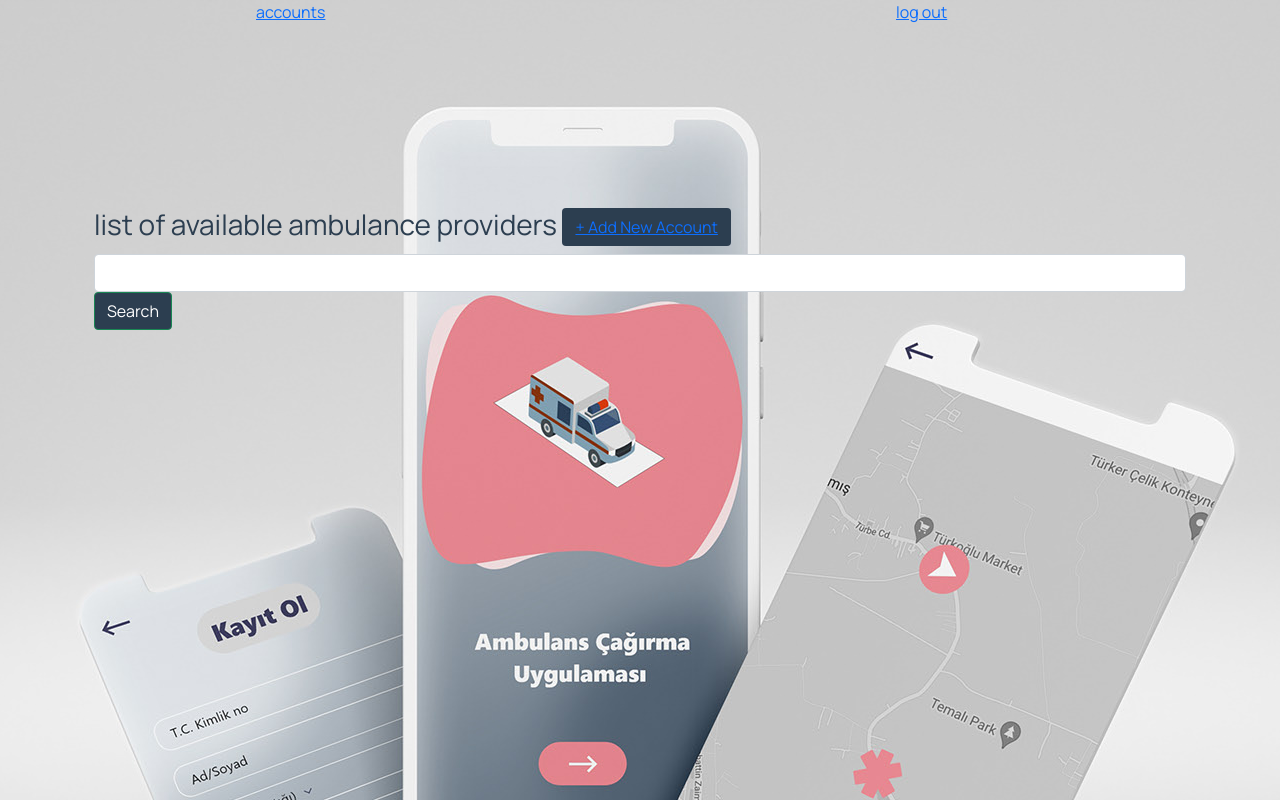
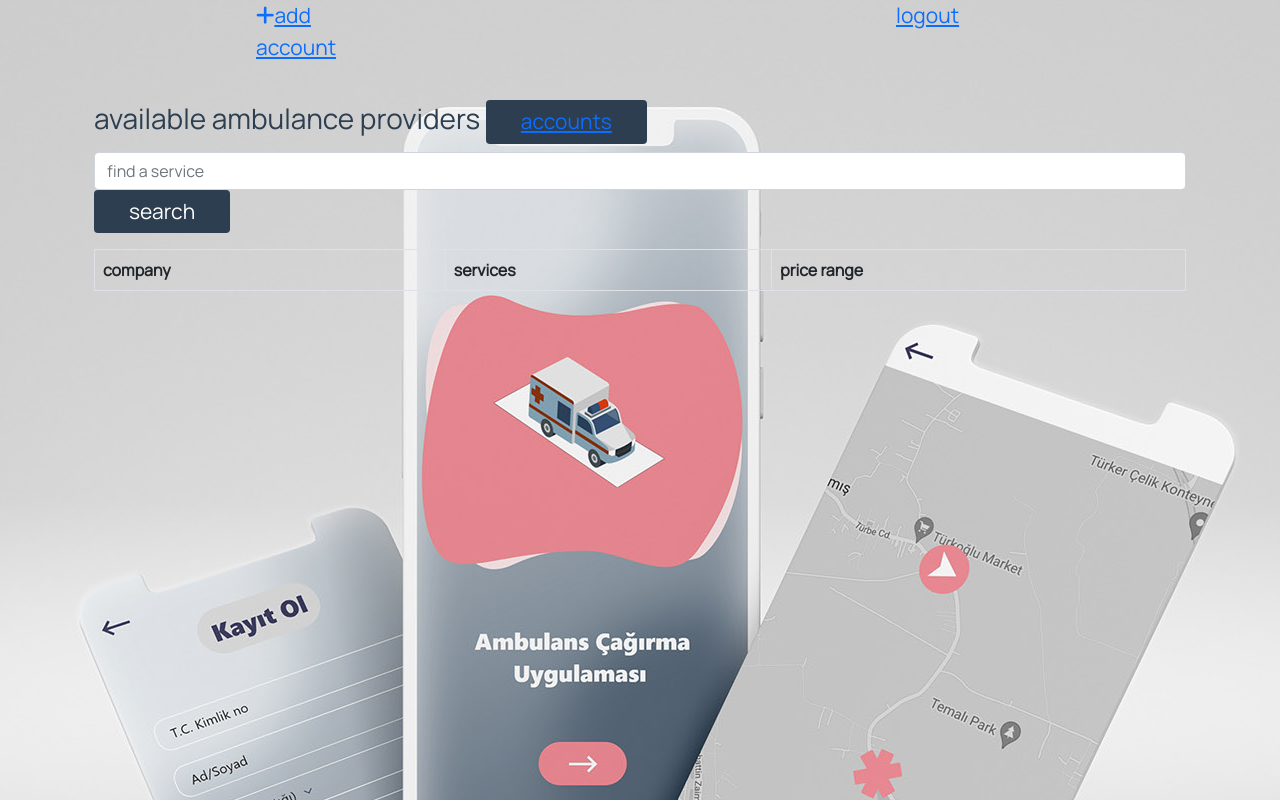
Before and after one commit to NessaAz/ambulance-call.Ke, a Django app: page /account/list/ in a window 1280 px wide. Run offline with Django 4.2, Linux system fonts and the light colour scheme; a user stored in the database is signed in; data comes from the database, SQL or seed files in the repository; lists and menus that the app fills with data are empty; some libraries are stand-ins or nearby versions.

Commit message:
final touches for deloyment

```diff
--- a/ambulanceapp/models.py
+++ b/ambulanceapp/models.py
@@ -30,11 +30,12 @@ class Account(models.Model):
     address_one = models.CharField(max_length=100)
     address_two = models.CharField(max_length=100, blank=True)
     county = models.CharField(max_length=50)
-    town = models.CharField(max_length=2)
+    town = models.CharField(max_length=20)
     phone = models.CharField(max_length=20)
     owner = models.ForeignKey(User, on_delete=models.CASCADE)
     created_on = models.DateField(auto_now_add=True)
     image = CloudinaryField('images', default='image')
+
 
     class Meta:
         verbose_name_plural = 'accounts'
--- a/ambulanceapp/templates/ambulanceapp/account.html
+++ b/ambulanceapp/templates/ambulanceapp/account.html
@@ -5,20 +5,19 @@
     <div id="content-container" class="container p-none">
         <div id="al-container" class="side-p">
             <div id="al-control">
-                <h3 class="ad-mh">list of available ambulance providers
+                <h3 class="ad-mh">available ambulance providers
                     {# Add Account Link #}
                     <span class="pull-right">
-                        <a href="{% url 'account_new' %}"
-                           class="btn btn-link p-r-none">+ Add New Account</a>
+                        <a href="{% url 'account_list' %}"class="btn btn-link p-r-none">accounts</a>
                     </span>
                 </h3>
                 {# Account Search Form #}
                 <form action="{% url 'account_list' %}" method="get">
-                    <input id="al-search" type="text"
+                    <input id="al-search" type="text" placeholder="find a service"
                            name="account" value="{{ request.GET.account }}"
                            class="form-control" />
                     <input type="submit"
-                           value="Search" class="btn btn-success" />
+                           value="search" class="btn btn-success search-btn" />
                 </form>
             </div>
             {# List of Accounts #}
@@ -30,9 +29,73 @@
                     </li>
                 {% endfor %}
             </ul>
-            {# Pagination Section #}
+                <card>
+                    <table class="table table-bordered">
+                        <thead>
+                        <tr>
+                            <th>company</th>
+                            <th>services</th>
+                            <th>price range</th>
+                        </tr>
+                        </thead>
+                        <tbody>
+                        {% for account in accounts %}
+                            <tr>
+                            <td>{{ account.name }}</td>
+                            <td>{{ account.description }}</td>
+                            <td>{{ user.email }}</td>
+                            </tr>
+                        {% endfor %}
+                        </tbody>
+                    </table>
+                </card>
+        {% if accounts.has_other_pages %}
+          <ul class="pagination">
+            {% if users.has_previous %}
+              <li><a href="?page={{ accounts.previous_page_number }}">&laquo;</a></li>
+            {% else %}
+              <li class="disabled"><span>&laquo;</span></li>
+            {% endif %}
+            {% for i in accounts.paginator.page_range %}
+              {% if users.number == i %}
+                <li class="active"><span>{{ i }} <span class="sr-only">(current)</span></span></li>
+              {% else %}
+                <li><a href="?page={{ i }}">{{ i }}</a></li>
+              {% endif %}
+            {% endfor %}
+            {% if accounts.has_next %}
+              <li><a href="?page={{ accounts.next_page_number }}">&raquo;</a></li>
+            {% else %}
+              <li class="disabled"><span>&raquo;</span></li>
+            {% endif %}
+          </ul>
+        {% endif %}
+
+        {% if accounts.has_other_pages %}
+          <ul class="pagination">
+            {% if accounts.has_previous %}
+              <li><a href="?page={{ accounts.previous_page_number }}">&laquo;</a></li>
+            {% else %}
+              <li class="disabled"><span>&laquo;</span></li>
+            {% endif %}
+            {% for i in accounts.paginator.page_range %}
+              {% if accounts.number == i %}
+                <li class="active"><span>{{ i }} <span class="sr-only">(current)</span></span></li>
+              {% else %}
+                <li><a href="?page={{ i }}">{{ i }}</a></li>
+              {% endif %}
+            {% endfor %}
+            {% if users.has_next %}
+              <li><a href="?page={{ accounts.next_page_number }}">&raquo;</a></li>
+            {% else %}
+              <li class="disabled"><span>&raquo;</span></li>
+            {% endif %}
+          </ul>
+        {% endif %}
+
+            {# PAGINATION #}
             {% if is_paginated %}
-    <div id="al-paginate">
+        <div id="al-paginate">
         <ul class="strip-list al-pgnt-list">
             {% if page_obj.has_previous %}
                 <li class="pull-left">
@@ -47,8 +110,8 @@
                 </li>
             {% endif %}
         </ul>
-    </div>
-    {% endif %}
+        </div>
+        {% endif %}
         </div>
     </div>
 {% endblock content %}
--- a/ambulanceapp/templates/ambulanceapp/base.html
+++ b/ambulanceapp/templates/ambulanceapp/base.html
@@ -53,7 +53,9 @@
     <style>
         body{
             font-family: 'Manrope', sans-serif !important;
-
+        }
+        .col.lg-12{
+            width: 100%;
         }
 
         .main-col {
@@ -63,9 +65,22 @@
             width: 100%;
         }
 
+        .fa-plus {
+            size: 10px;
+        }
+
         .btn{
             background-color: #2C3E50;
+            padding: 6px 35px;
+            border: none;
+            font-size: 21px;
         }
+
+        .btn:hover{
+            color: #353459;
+            background-color: #F9C8CD;
+        }
+
     </style>
     <script>
         $(document).ready(function() {
@@ -77,5 +92,9 @@
             });
 
         });
+        $(document).ajaxSend(function (event, request, settings) {
+            request.setRequestHeader("X-Requested-With", "XMLHttpRequest");
+        });
+
     </script>
 </html>
--- a/ambulanceapp/templates/ambulanceapp/navbar.html
+++ b/ambulanceapp/templates/ambulanceapp/navbar.html
@@ -5,8 +5,8 @@
         {% if user.is_authenticated %}
 
 
-          <li><a href="{% url 'account_list' %}"class="p-r-none">accounts</a></li>
-            <li><a href="/logout/">log out</a></li>
+          <li><a href="{% url 'account_new' %}" class="p-r-none"  ><i class="fa-solid fa-plus"></i>add account</a></li>
+            <li><a href="/logout/">logout</a></li>
 
 
         {% else %}
@@ -30,18 +30,19 @@
       margin: 0;
       padding: 0;
       display: flex;
-      flex-flow: row nowrap;
+      flex-flow: row;
       justify-content: space-around;
+      font-size: 21px;
   }
 
   nav li {
       margin: 0;
-      padding: 0;
+      padding: 40;
       display: block;
   }
 
   nav {
-    height: 208px;
+    height: 100px;
 }
 
 nav ul {
--- a/ambulanceapp/urls.py
+++ b/ambulanceapp/urls.py
@@ -11,8 +11,9 @@ urlpatterns = [
     # path('account/list/',views.AccountList.as_view(), name='account_list'),
     path('account/(?P<uuid>[\w-]+)/', views.accountdetail,name='account_detail'),
     path('account/new/',views.accountcru, name='account_new'),
-    path('account/list/', views.AccountList.as_view(), name='account_list'),
-    path('account/edit/', views.accountcru, name='accountupdate'),
+    # path('account/list/', views.AccountList.as_view(), name='account_list'),
+    path('account/new/(?P<uuid>[\w-]+)/',views.accountcru, name='account_detail'),
+    path('account/edit/', views.accountcru, name='account_update'),
     path('contact/(?P<uuid>[\w-]+)/', views.contactdetail, name='contactdetail')
 
 ]
--- a/ambulanceapp/views.py
+++ b/ambulanceapp/views.py
@@ -6,7 +6,7 @@ from django.contrib.auth.views import LoginView, LogoutView
 from django.views.generic import ListView
 from django.contrib.auth.decorators import login_required
 from django.utils.decorators import method_decorator
-
+from django.core.paginator import Paginator, EmptyPage, PageNotAnInteger
 
 from .forms import *
 from .models import *
@@ -14,9 +14,38 @@ from .models import *
 
 
 def home(request):
-    context = {}
+    accounts =  Account.objects.all()
+    page = request.GET.get('page', 1)
+
+    paginator = Paginator(accounts, 10)
+    try:
+        accounts = paginator.page(page)
+    except PageNotAnInteger:
+        accounts = paginator.page(1)
+    except EmptyPage:
+        accounts = paginator.page(paginator.num_pages)
+
+    # accounts =  Account.objects.get(uuid=uuid)
+    context = {
+        #'account_list':account_list,
+        'accounts':accounts
+    }
 
     return render(request, 'ambulanceapp/account.html', context)
+
+# def get_data(request):
+
+#     my_data = userdetails.objects.all() #for all the records
+#     one_data = userdetails.objects.get(pk=1) # 1 will return the first item change it depending on the data you want
+#     context={
+
+#       'my_data':my_data,
+#       'one_data':one_data,
+
+#     }
+
+#     return render(request, 'get_data.html', context)
+
 
 
 def provider(request, template='ambulanceapp/provider.html'):
@@ -123,7 +152,7 @@ def accountcru(request, uuid=None):
     context = {        'form': form,
         'account':account   }
 
-    if request.headers.get('x-requested-with') == 'XMLHttpRequest':
+    if request.headers.get('X-Requested-With') == 'XMLHttpRequest':
         template = 'ambulanceapp/accountitemform.html'
     else:
         template = 'ambulanceapp/accountcru.html'
```
Also changed, not shown: ambulanceapp/forms.py (+14 -17 lines), ambulanceapp/templates/ambulanceapp/accountitemform.html (+16 -9 lines), ambulanceproject/settings.py (+9 -4 lines), ambulanceapp/migrations/0010_alter_account_town.py (added).
